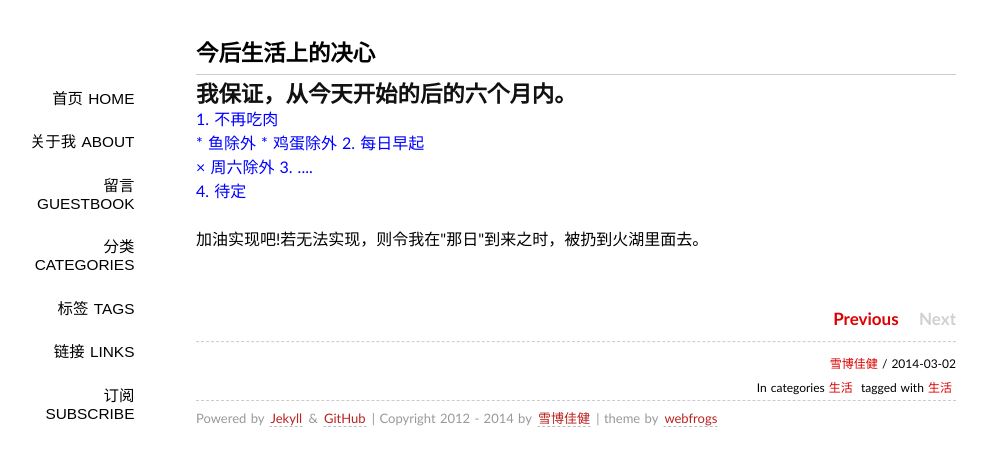
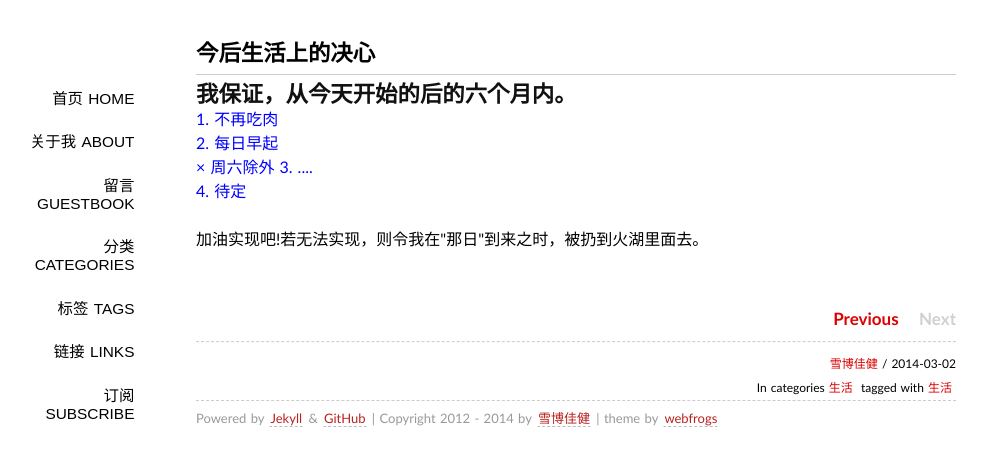
Before and after one commit to Successor/bigyuki.github.com, a Jekyll site: the page built from _posts/2014-03-02-Status.md, in a window 1280 px wide. Shown: the top 466 px of the page, without its empty margins (144-1131 px from the left). Built offline with Jekyll 4.4.1, drawn with Linux system fonts in a browser that asks for light colours; Markdown is read by kramdown in place of the engine named in the settings; comment, search, counter and statistics services are not loaded.

Commit message:
Update 2014-03-02-Status.md

```diff
--- a/_posts/2014-03-02-Status.md
+++ b/_posts/2014-03-02-Status.md
@@ -10,8 +10,6 @@ tags: [生活]
 ##我保证，从今天开始的后的六个月内。<br/>
 <font color=blue>
 1. 不再吃肉<br/>
-  * 鱼除外
-  * 鸡蛋除外
 2.  每日早起<br/>
   × 周六除外
 3. ....<br/>
```
